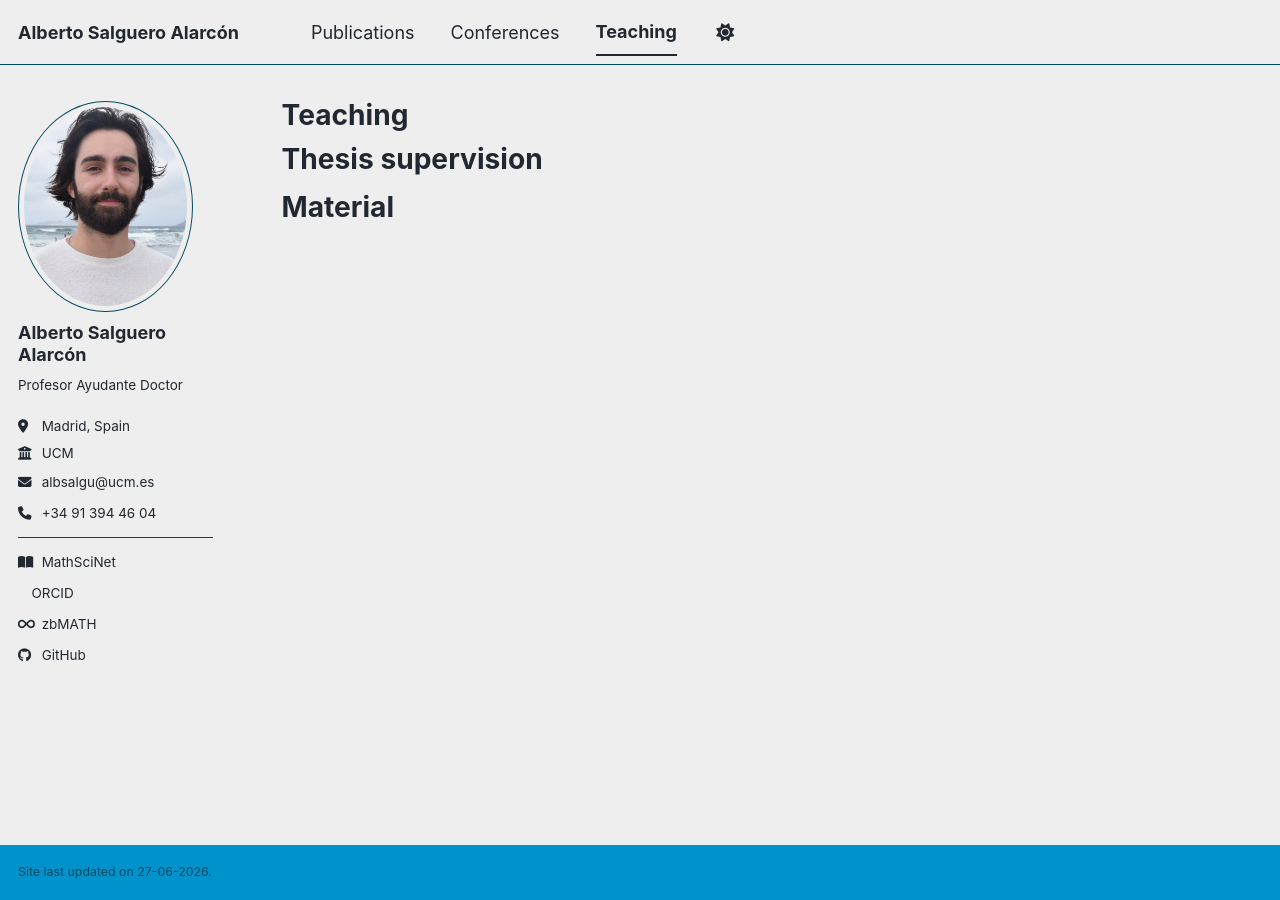
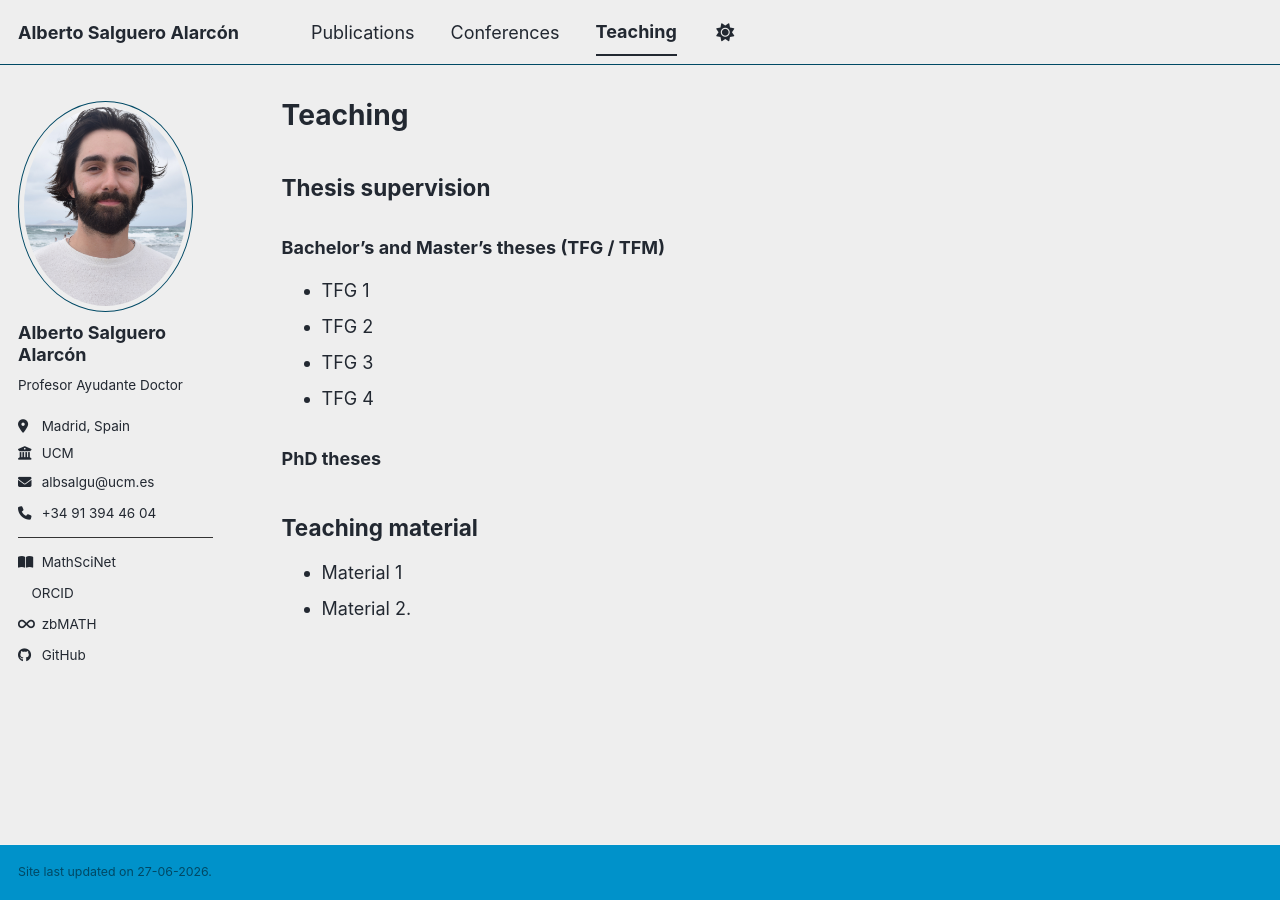
Before and after one commit to salgueroalarcon/salgueroalarcon.github.io, a Jekyll site: the page built from _pages/teaching.md, in a window 1280 px wide. Built offline with Jekyll 4.4.1, drawn with Linux system fonts in a browser that asks for light colours; a style sheet for code colours, icons or effects is not loaded.

Commit message:
Update headings and add teaching materials section

```diff
--- a/_pages/teaching.md
+++ b/_pages/teaching.md
@@ -6,8 +6,17 @@ author_profile: true
 ---
 
 
-Thesis supervision
-=========
+## Thesis supervision
 
-Material
-=========
+### Bachelor's and Master's theses (TFG / TFM)
+- TFG 1
+- TFG 2
+- TFG 3
+- TFG 4
+
+### PhD theses
+
+
+## Teaching material
+- Material 1
+- Material 2.
```
